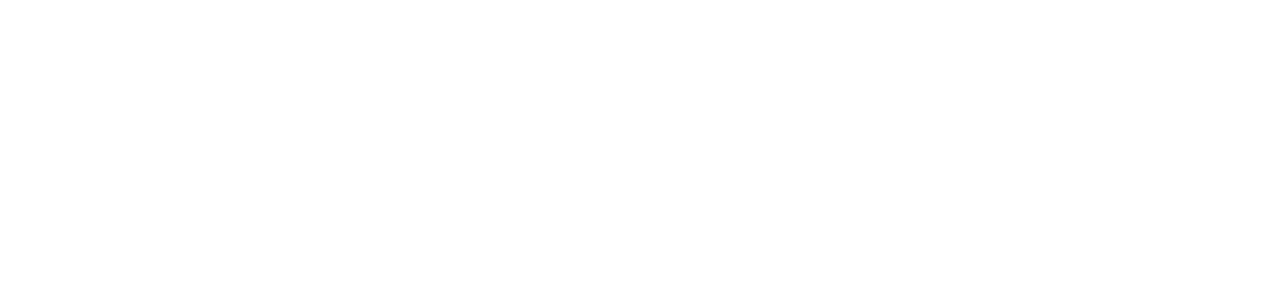
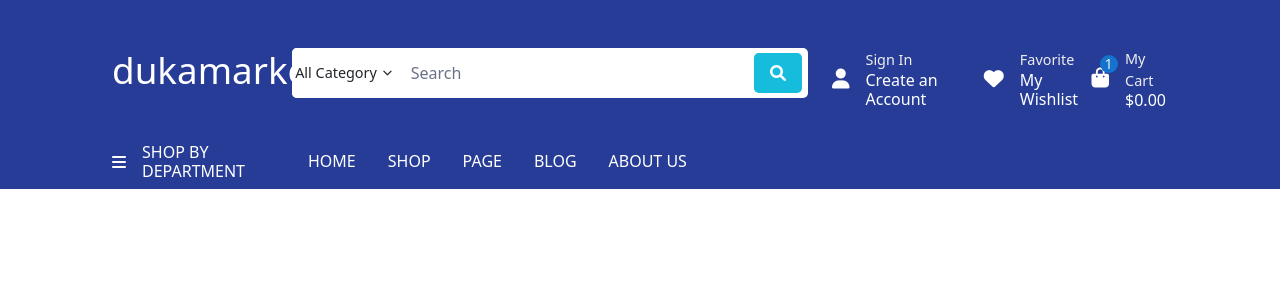
Before and after one commit to dheeraj1429/ecommerce-reactjs-nodejs-mongodb-mongoose-express, a React (Create React App) app in the folder frountend/ecommerce/: page / in a window 1280 px wide. Before the commit this address had no page. Shown: the top 300 px of the page. Built offline with nearby package versions, Linux system fonts and the light colour scheme; a web font is replaced by a local one.

Commit message:
navbar and navbar sm created

```diff
--- a/frountend/ecommerce/src/App.js
+++ b/frountend/ecommerce/src/App.js
@@ -1,6 +1,7 @@
 import './App.css';
 
 import { Routes, Route } from 'react-router';
+import HomePage from './Pages/HomePage/HomePage';
 import Dashboard from './Pages/Dashboard/Dashboard';
 import ProductsUploadComponent from './DashboardComponents/ProductsUploadComponent/ProductsUploadComponent';
 import DashboardProductsComponent from './DashboardComponents/DashboardProductsComponent/DashboardProductsComponent';
@@ -10,6 +11,7 @@ function App() {
   return (
     <div className="App">
       <Routes>
+        <Route exact path="/" element={<HomePage />} />
         <Route path="/user/dashboard" element={<Dashboard />}>
           <Route path="add-products" element={<ProductsUploadComponent />} />
           <Route path="products" element={<DashboardProductsComponent />} />
--- /dev/null
+++ b/frountend/ecommerce/src/Components/NavbarComponent/NavbarComponent.css
@@ -0,0 +1,8 @@
+.Navbar_div {
+  background-color: var(--skyBlue);
+}
+
+.Navbar_div .logo {
+  font-size: 2.3rem;
+  font-weight: 400;
+}
--- /dev/null
+++ b/frountend/ecommerce/src/Components/NavbarComponent/NavbarComponent.jsx
@@ -0,0 +1,34 @@
+import React, { useState } from 'react';
+import ProductSearchBarComponent from '../ProductSearchBarComponent/ProductSearchBarComponent';
+import NavbarIconsComponent from '../NavbarIconsComponent/NavbarIconsComponent';
+import NavbarSmComponent from '../NavbarSmComponent/NavbarSmComponent';
+
+import './NavbarComponent.css';
+
+function NavbarComponent() {
+  return (
+    <div className="Navbar_div side_padding">
+      <div className="container-fluid pt-5">
+        <div className="row">
+          <div className="col-12 col-sm-12 col-md-2">
+            <h1 className="text-white logo">dukamarket..</h1>
+          </div>
+          <div className="col-12 col-sm-12 col-md-6">
+            <ProductSearchBarComponent />
+          </div>
+          <div className="col-12 col-sm-12 col-md-4 d-flex align-items-center justify-content-around">
+            <NavbarIconsComponent icon={'fas fa-user'} title={'Sign In'} subTitle={'Create an Account'} link={'signin'} />
+            <NavbarIconsComponent icon={'fas fa-heart'} title={'Favorite'} subTitle={'My Wishlist'} link={'mywishlist'} />
+            <NavbarIconsComponent icon={'fas fa-shopping-bag'} title={'My Cart'} subTitle={'$0.00'} shop={true} />
+          </div>
+        </div>
+
+        <div className="row mt-4 nav_sm_div">
+          <NavbarSmComponent />
+        </div>
+      </div>
+    </div>
+  );
+}
+
+export default NavbarComponent;
--- /dev/null
+++ b/frountend/ecommerce/src/Components/NavbarIconsComponent/NavbarIconsComponent.css
@@ -0,0 +1,33 @@
+.navbar_icons_div i {
+  color: var(--mainColor);
+  font-size: 20px;
+}
+
+.navbar_icons_div p {
+  margin-bottom: 0;
+  color: var(--light);
+  font-size: 0.9rem;
+}
+
+.navbar_icons_div h3 {
+  font-size: 1rem;
+  color: var(--mainColor);
+  cursor: pointer;
+}
+
+.buy_icon {
+  position: relative;
+}
+
+.itme {
+  width: 18px;
+  height: 18px;
+  background-color: var(--headCl);
+  border-radius: 50%;
+  position: absolute;
+  left: 8px;
+  top: -12px;
+  display: flex;
+  justify-content: center;
+  align-items: center;
+}
--- /dev/null
+++ b/frountend/ecommerce/src/Components/NavbarIconsComponent/NavbarIconsComponent.jsx
@@ -0,0 +1,34 @@
+import React from 'react';
+import { Link } from 'react-router-dom';
+
+import './NavbarIconsComponent.css';
+
+function NavbarIconsComponent({ icon, title, subTitle, shop, link }) {
+  return (
+    <div className="navbar_icons_div d-flex align-items-center">
+      {shop ? (
+        <div className="buy_icon">
+          <div className="itme">
+            <p>1</p>
+          </div>
+          <i class={icon}></i>
+        </div>
+      ) : (
+        <i class={icon}></i>
+      )}
+
+      <div className="ms-3">
+        <p>{title}</p>
+        {link ? (
+          <Link to={link}>
+            <h3 className="mb-0">{subTitle}</h3>
+          </Link>
+        ) : (
+          <h3 className="mb-0">{subTitle}</h3>
+        )}
+      </div>
+    </div>
+  );
+}
+
+export default NavbarIconsComponent;
--- /dev/null
+++ b/frountend/ecommerce/src/Components/NavbarSmComponent/NavbarSmComponent.css
@@ -0,0 +1,26 @@
+.nav_sm_div h4 {
+  font-size: 1rem;
+  transition: all 0.3s ease;
+}
+
+.nav_sm_inner_div {
+  height: 55px;
+  cursor: pointer;
+  transition: all 0.3s ease;
+}
+
+.nav_sm_inner_div:hover {
+  background-color: var(--btnCL);
+}
+
+.navb_tabs {
+  display: flex;
+  justify-content: center;
+  align-items: center;
+  height: 100%;
+  cursor: pointer;
+}
+
+.navb_tabs h4:hover {
+  color: var(--btnCL) !important;
+}
--- /dev/null
+++ b/frountend/ecommerce/src/Components/NavbarSmComponent/NavbarSmComponent.jsx
@@ -0,0 +1,24 @@
+import React, { useState } from 'react';
+
+import './NavbarSmComponent.css';
+
+function NavbarSmComponent() {
+  const [NavbarContent, setNavbarContent] = useState([{ el: 'HOME' }, { el: 'SHOP' }, { el: 'PAGE' }, { el: 'BLOG' }, { el: 'ABOUT US' }]);
+  return (
+    <>
+      <div className="col-12 nav_sm_inner_div col-sm-12 col-md-2 d-flex justify-content-center align-items-center text-white">
+        <i className="fa fa-bars"></i>
+        <h4 className="mb-0 ms-3">SHOP BY DEPARTMENT</h4>
+      </div>
+      <div className="col-12 col-sm-12 col-md-10 d-flex align-items-center">
+        {NavbarContent.map((el) => (
+          <div className="px-3 navb_tabs" key={el.el}>
+            <h4 className="mb-0 text-white">{el.el}</h4>
+          </div>
+        ))}
+      </div>
+    </>
+  );
+}
+
+export default NavbarSmComponent;
--- /dev/null
+++ b/frountend/ecommerce/src/Components/ProductSearchBarComponent/ProductSearchBarComponent.css
@@ -0,0 +1,61 @@
+.SearchBar_div {
+  display: flex;
+  width: 100%;
+  align-items: center;
+  justify-content: center;
+  height: 50px;
+  background-color: var(--mainColor);
+  border-radius: 5px;
+  overflow: hidden;
+}
+
+.SearchBar_div input {
+  width: 100%;
+  height: 100%;
+  padding: 1rem;
+  outline: none;
+  border: none;
+}
+
+.SearchBar_div input::placeholder {
+  color: var(--lightSmook);
+}
+
+.SearchBar_div .AllCategory_div {
+  width: 30%;
+  height: 100%;
+  display: flex;
+  justify-content: center;
+  align-items: center;
+  background-color: var(--mainColor);
+  cursor: pointer;
+}
+
+.AllCategory_div p {
+  font-size: 0.9rem;
+}
+
+.AllCategory_div i {
+  font-size: 0.6rem;
+}
+
+.SearchBar_div .AllCategory_div p {
+  margin-bottom: 0;
+}
+
+.SearchBar_div .Search_bar_icon_div {
+  width: 90px;
+  height: 100%;
+  background-color: var(--btnCL);
+  display: flex;
+  justify-content: center;
+  align-items: center;
+  transform: scale(0.8);
+  cursor: pointer;
+  color: var(--mainColor);
+  border-radius: 6px;
+}
+
+.Search_bar_icon_div i {
+  font-size: 20px;
+}
--- /dev/null
+++ b/frountend/ecommerce/src/Components/ProductSearchBarComponent/ProductSearchBarComponent.jsx
@@ -0,0 +1,26 @@
+import React, { useState } from 'react';
+
+import './ProductSearchBarComponent.css';
+
+function ProductSearchBarComponent() {
+  const [SearchProuct, setSearchProduct] = useState('');
+
+  const ChangeSearchInput = function (e) {
+    setSearchProduct(e.target.value);
+  };
+
+  return (
+    <div className="SearchBar_div">
+      <div className="AllCategory_div d-flex justify-content-around">
+        <p>All Category</p>
+        <i class="fas fa-chevron-down"></i>
+      </div>
+      <input type="search" placeholder="Search" value={SearchProuct} onChange={ChangeSearchInput} />
+      <div className="Search_bar_icon_div">
+        <i class="fas fa-search"></i>
+      </div>
+    </div>
+  );
+}
+
+export default ProductSearchBarComponent;
--- /dev/null
+++ b/frountend/ecommerce/src/Pages/HomePage/HomePage.jsx
@@ -0,0 +1,13 @@
+import React from 'react';
+import NavbarComponent from '../../Components/NavbarComponent/NavbarComponent';
+import './HomePage.css';
+
+function HomePage() {
+  return (
+    <div className="HomePage_div">
+      <NavbarComponent />
+    </div>
+  );
+}
+
+export default HomePage;
--- a/frountend/ecommerce/src/index.css
+++ b/frountend/ecommerce/src/index.css
@@ -8,7 +8,7 @@
 
 body {
   margin: 0;
-  font-family: 'Lato', sans-serif;
+  font-family: 'Nunito', sans-serif;
 }
 
 /* colors */
@@ -34,11 +34,24 @@ body {
   --desCl: #686868;
   --boxCl: #dddddd;
   --light: #eeeeee;
+
+  --skyBlue: #263c97;
+  --bodyColor: #f3f5f6;
+  --offCl: #5aab19;
+  --newCl: #cc1414;
+  --btnCL: #16bcdc;
+  --headCl: #1474cd;
+  -darkfotcl: #1474cd;
+  --smoothgryCl: #999999;
 }
 /* colors */
 
 a {
   text-decoration: none !important;
+}
+
+.side_padding {
+  padding: 0 100px;
 }
 
 ::-webkit-scrollbar {
@@ -49,3 +62,15 @@ a {
   background: var(--lightSmook);
   border-radius: 10px;
 }
+
+@media (max-width: 800px) {
+  .side_padding {
+    padding: 0 60px;
+  }
+}
+
+@media (max-width: 400px) {
+  .side_padding {
+    padding: 0 10px;
+  }
+}
```
Also changed, not shown: frountend/ecommerce/src/Pages/HomePage/HomePage.css (added).
